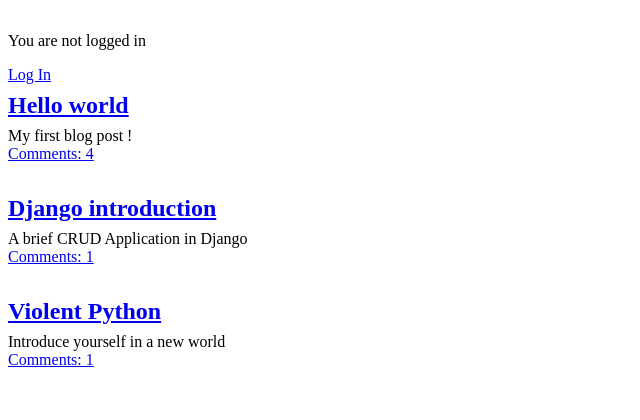
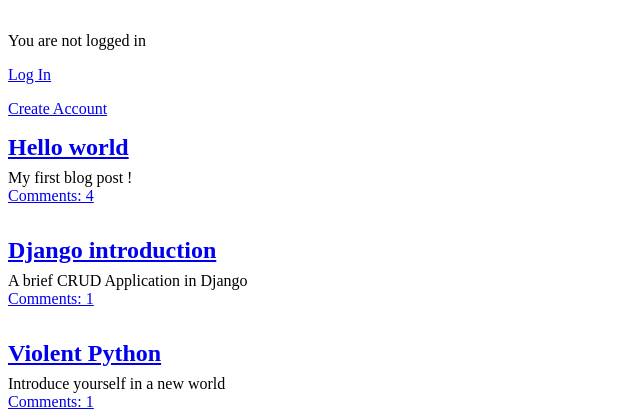
Before and after one commit to Pacm4n83/blog, a Django app: page / in a window 1280 px wide. Shown: the part 90-510 px from the top of the page, without its empty margins (0-640 px from the left). Run offline with Django 3.2, Linux system fonts and the light colour scheme; data comes from the database, SQL or seed files in the repository.

Commit message:
Blog v1.2

```diff
--- a/templates/home.html
+++ b/templates/home.html
@@ -9,6 +9,8 @@
     {% else %}
       <p>You are not logged in</p>
       <a href="{% url 'login' %}">Log In</a>
+      <p><a href="{% url 'signup' %}">Create Account </a></p>
+
     {% endif %}
 
 
--- a/templates/registration/login.html
+++ b/templates/registration/login.html
@@ -10,6 +10,7 @@
     {{ form.as_p }}
     <input type="submit" value="Login">
 </form>
+<p><a href="{% url 'signup' %}">Create Account </a></p>
 <p><a href="{% url 'password_reset' %}">Reset Password</a></p>
 <a href="{% url 'home' %}">Back to Home</a>
 {% endblock %}
```
Also changed, not shown: README.md.
